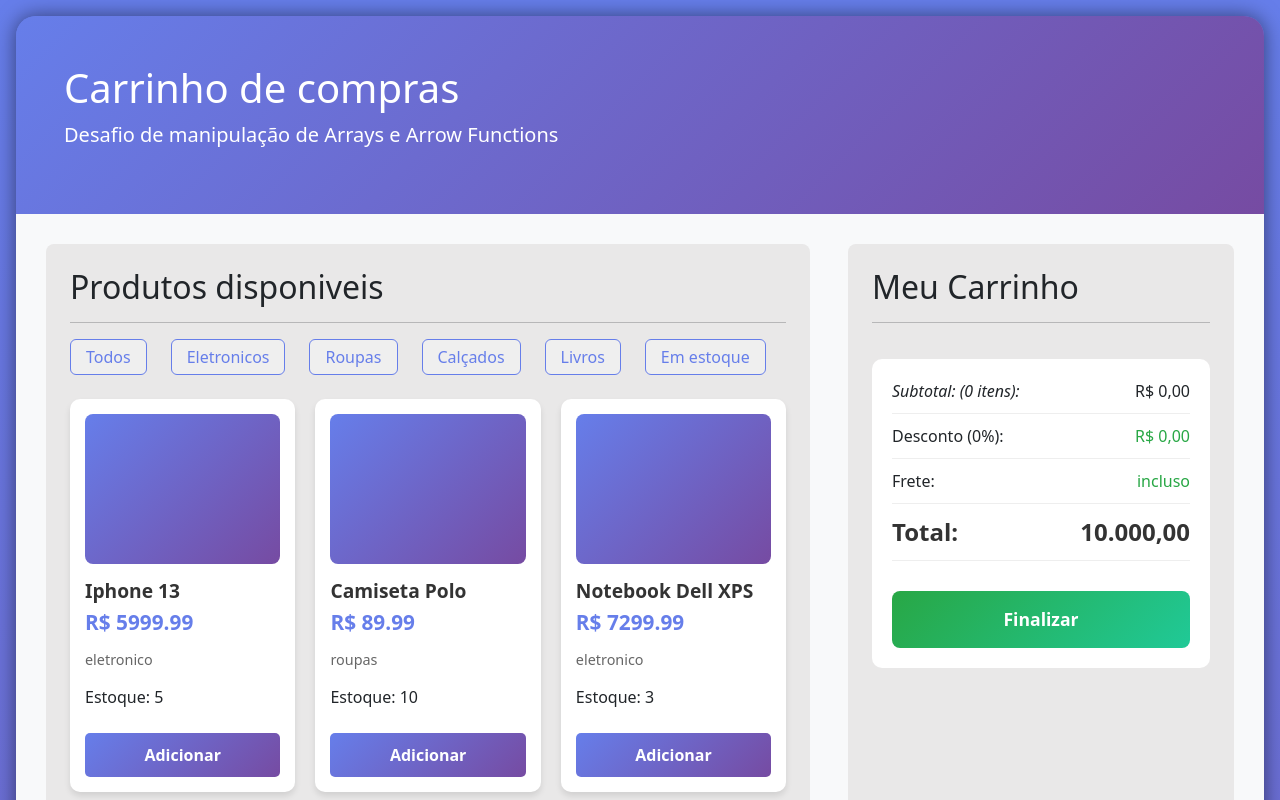
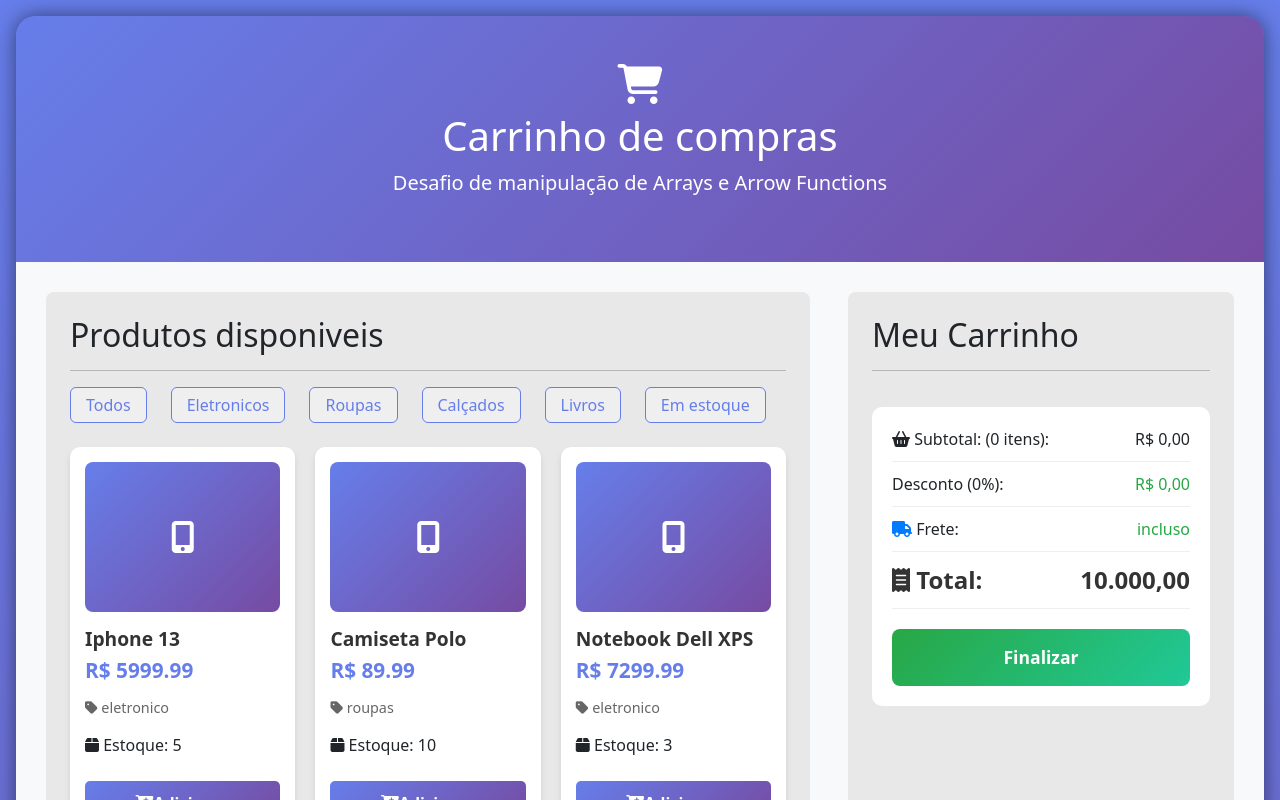
Before and after one commit to Richard-4663/Cart-project, a React (Vite) app: page / in a window 1280 px wide. Shown: the top 800 px of the page. Built offline with nearby package versions, Linux system fonts and the light colour scheme.

Commit message:
mecanicas add item cart, increment e decrement adicionadas

```diff
--- a/index.html
+++ b/index.html
@@ -8,6 +8,7 @@
   </head>
   <body>
     <div id="root"></div>
+    <script src="https://kit.fontawesome.com/3a5bd601d4.js" crossorigin="anonymous"></script>
     <script type="module" src="/src/main.jsx"></script>
   </body>
 </html>
--- a/package.json
+++ b/package.json
@@ -10,6 +10,7 @@
     "preview": "vite preview"
   },
   "dependencies": {
+    "@fortawesome/react-fontawesome": "^3.1.1",
     "bootstrap": "^5.3.8",
     "navigate": "^0.3.6",
     "react": "^19.2.0",
--- a/src/App.jsx
+++ b/src/App.jsx
@@ -4,6 +4,8 @@ import './App.css'
 import Header from './components/Header/Header.jsx'
 import Products from './components/Products/Products.jsx'
 import Cart from './components/Cart/Cart.jsx'
+import { useState } from 'react'
+
 
 function App() {
 
@@ -24,8 +26,53 @@ function App() {
     {id: 14, nome: "Console PlayStation 5", preco: 3999.90, categoria: "eletronico", qntEstoque: 2, quantidadeCarrinho: 0, resultadoQtnCar: 0}
 ];
 
-  let produtosCarrinho = []
+  const [produtosCarrinho, setProdutosCarrinho] = useState([])
 
+
+  function AddItemCart(produto){
+
+    const ItemExist = produtosCarrinho.find(item => item.id == produto.id)
+
+    if (ItemExist){
+      alert("item já está no carrinho")
+    }else{
+      produto.quantidadeCarrinho = 1
+      setProdutosCarrinho([...produtosCarrinho, produto])
+    }
+  }
+
+  function removeItemCart(id){
+    const filtro = produtosCarrinho.filter(produto => produto.id != id)
+    setProdutosCarrinho(filtro)
+  }
+
+
+  //ESTUDAR ISSO AQUI URGENTEMENTE
+  const incrementQuantity = (itemId) => {
+    setProdutosCarrinho(prevCart =>
+      prevCart.map(item =>
+        item.id === itemId
+          ? { ...item, quantidadeCarrinho: item.quantidadeCarrinho + 1 }
+          : item
+      )
+    );
+  };
+
+    const decrementQuantity = (itemId) => {
+    setProdutosCarrinho(prevCart =>
+      prevCart.map(item => {
+        if (item.id === itemId) {
+          const newQuantity = item.quantidadeCarrinho - 1;
+          if (newQuantity <= 0) {
+            // Remove o item se chegar a 0
+            return null;
+          }
+          return { ...item, quantidadeCarrinho: newQuantity };
+        }
+        return item;
+      }).filter(Boolean) // Remove nulls
+    );
+  };
 
 
   return (
@@ -33,8 +80,8 @@ function App() {
       <div className='app-container'>
         <Header />
         <div className='content bg-light'>
-          <Products produtos={produtos}/>
-          <Cart itemCart={produtosCarrinho} />
+          <Products produtos={produtos} onClick={AddItemCart}/>
+          <Cart itemCart={produtosCarrinho} onClick={removeItemCart} increment={incrementQuantity} decrement={decrementQuantity} />
         </div>
       </div>
 
--- a/src/components/Button/Button.jsx
+++ b/src/components/Button/Button.jsx
@@ -3,7 +3,7 @@ import './Button.css'
 export default function Button({text, onclick}){
     return(
         <div>
-            <button onclick={onclick}>{text}</button>
+            <button onClick={onclick}>{text}</button>
         </div>
     )
 }
--- a/src/components/Cart/Cart.css
+++ b/src/components/Cart/Cart.css
@@ -59,50 +59,9 @@
     margin-left: 10px;
 }
 
-.cart-total {
-    background: white;
-    border-radius: 10px;
-    padding: 20px;
-    margin-top: 20px;
+
+button{
+    display: flex;
+    justify-content: center;
+    align-items: center;
 }
-
-.total-line {
-    display: flex;
-    justify-content: space-between;
-    margin-bottom: 10px;
-    padding-bottom: 10px;
-    border-bottom: 1px solid #eee;
-}
-
-.total-final {
-    font-size: 1.5em;
-    font-weight: bold;
-    color: #333;
-    margin-top: 10px;
-}
-
-.btn-checkout {
-    width: 100%;
-    padding: 15px;
-    background: linear-gradient(135deg, #28a745 0%, #20c997 100%);
-    color: white;
-    border: none;
-    border-radius: 8px;
-    font-size: 1.1em;
-    font-weight: 600;
-    cursor: pointer;
-    margin-top: 20px;
-    transition: all 0.3s ease;
-}
-
-.btn-checkout:hover {
-    transform: translateY(-2px);
-    box-shadow: 0 5px 15px rgba(40, 167, 69, 0.4);
-}
-
-.btn-checkout:disabled {
-    background: #6c757d;
-    cursor: not-allowed;
-    transform: none;
-    box-shadow: none;
-}
--- a/src/components/Cart/Cart.jsx
+++ b/src/components/Cart/Cart.jsx
@@ -1,6 +1,9 @@
 import './Cart.css'
+import SummaryCart from '../SummaryCart/SummaryCart.jsx'
+import { useState } from 'react'
 
-export default function Cart({ itemCart = [] }) {
+export default function Cart({ itemCart, onClick, increment, decrement }) {
+
   return (
     <div className="cart-section p-4 text-start rounded-3">
       <h2 className="section-title">Meu Carrinho</h2>
@@ -15,22 +18,22 @@ export default function Cart({ itemCart = [] }) {
               </div>
 
               <div className="cart-item-price">
-                R$ {item.preco}
+                R$ {item.preco.toFixed(2)}
               </div>
             </div>
 
             <div className="cart-item-quantity">
-              <button className="quantity-btn decrease">
+              <button className="quantity-btn decrease" onClick={() => decrement(item.id)}>
                 <i className="fas fa-minus"></i>
               </button>
 
               <span className="quantity">{item.quantidadeCarrinho}</span>
 
-              <button className="quantity-btn increase">
+              <button className="quantity-btn increase" onClick={() => increment(item.id)}>
                 <i className="fas fa-plus"></i>
               </button>
 
-              <button className="btn-remove">
+              <button className="btn-remove" onClick={() => onClick(item.id)}>
                 <i className="fas fa-trash"></i>
               </button>
             </div>
@@ -38,35 +41,8 @@ export default function Cart({ itemCart = [] }) {
         ))}
       </div>
 
-      <div className="cart-total">
-        <div className="total-line">
-          <span id="qtn-itens">
-            <i className="fas fa-shopping-basket">Subtotal: (0 itens):</i>
-          </span>
-          <span id="subtotal">R$ 0,00</span>
-        </div>
+      <SummaryCart />
 
-        <div className="total-line">
-          <span id="textDiscount"> Desconto (0%):</span>
-          <span id="discount" style={{ color: '#28a745' }}>R$ 0,00</span>
-        </div>
-
-        <div className="total-line">
-          <span>
-            <i className="fas fa-truck" style={{ color: '#007bff' }}></i> Frete:
-          </span>
-          <span id="shipping" style={{ color: '#28a745' }}>incluso</span>
-        </div>
-
-        <div className="total-line total-final">
-          <span>
-            <i className="fas fa-receipt"></i> Total:
-          </span>
-          <span id="total">10.000,00</span>
-        </div>
-
-        <button className="btn-checkout">Finalizar</button>
-      </div>
     </div>
   )
 }
--- a/src/components/Header/Header.css
+++ b/src/components/Header/Header.css
@@ -1,7 +1,13 @@
-header{
+.header {
   background: linear-gradient(135deg, var(--corTema) 0%, #764ba2 100%);
   padding: 3em;
   border-start-end-radius: 20px;
   border-start-start-radius: 20px;
   color: white;
+  text-align: center;
 }
+
+.cart-icon {
+  font-size: 2.5rem;
+  margin-bottom: 0.5rem;
+}
--- a/src/components/Header/Header.jsx
+++ b/src/components/Header/Header.jsx
@@ -1,13 +1,13 @@
 import './Header.css'
 
 export default function Header() {
-
   return (
-    <div>
-      <header>
-          <h1>Carrinho de compras</h1>
-        <p className="fs-5">Desafio de manipulação de Arrays e Arrow Functions</p>
-      </header>
-    </div>
+    <header className="header">
+      <i className="fa-solid fa-cart-shopping cart-icon"></i>
+      <h1>Carrinho de compras</h1>
+      <p className="fs-5">
+        Desafio de manipulação de Arrays e Arrow Functions
+      </p>
+    </header>
   )
 }
--- a/src/components/Products/Products.jsx
+++ b/src/components/Products/Products.jsx
@@ -2,7 +2,7 @@ import { useNavigate } from 'react-router'
 import Button from '../Button/Button.jsx'
 import './produtos.css'
 
-export default function Products({produtos}){
+export default function Products({produtos, onClick}){
 
     const navigate = useNavigate()
 
@@ -45,7 +45,7 @@ export default function Products({produtos}){
                         <i className="fas fa-box"></i> Estoque: <span className="stock-count">{produto.qntEstoque}</span>
                     </div>
                     <br />
-                    <button className="btn-add">
+                    <button className="btn-add" onClick={() => onClick(produto)}>
                         <i className="fas fa-cart-plus"></i> Adicionar
                     </button>
                 </div>
--- /dev/null
+++ b/src/components/SummaryCart/SummaryCart.css
@@ -0,0 +1,47 @@
+.cart-total {
+    background: white;
+    border-radius: 10px;
+    padding: 20px;
+    margin-top: 20px;
+}
+
+.total-line {
+    display: flex;
+    justify-content: space-between;
+    margin-bottom: 10px;
+    padding-bottom: 10px;
+    border-bottom: 1px solid #eee;
+}
+
+.total-final {
+    font-size: 1.5em;
+    font-weight: bold;
+    color: #333;
+    margin-top: 10px;
+}
+
+.btn-checkout {
+    width: 100%;
+    padding: 15px;
+    background: linear-gradient(135deg, #28a745 0%, #20c997 100%);
+    color: white;
+    border: none;
+    border-radius: 8px;
+    font-size: 1.1em;
+    font-weight: 600;
+    cursor: pointer;
+    margin-top: 20px;
+    transition: all 0.3s ease;
+}
+
+.btn-checkout:hover {
+    transform: translateY(-2px);
+    box-shadow: 0 5px 15px rgba(40, 167, 69, 0.4);
+}
+
+.btn-checkout:disabled {
+    background: #6c757d;
+    cursor: not-allowed;
+    transform: none;
+    box-shadow: none;
+}
--- /dev/null
+++ b/src/components/SummaryCart/SummaryCart.jsx
@@ -0,0 +1,37 @@
+import { useState } from 'react';
+import './SummaryCart.css'
+
+export default function SummaryCart(productsCart){
+
+    return(
+        <div className="cart-total">
+        <div className="total-line">
+          <span id="qtn-itens">
+            <i className="fas fa-shopping-basket"></i> Subtotal: (0 itens):
+          </span>
+          <span id="subtotal">R$ 0,00</span>
+        </div>
+
+        <div className="total-line">
+          <span id="textDiscount"> Desconto (0%):</span>
+          <span id="discount" style={{ color: '#28a745' }}>R$ 0,00</span>
+        </div>
+
+        <div className="total-line">
+          <span>
+            <i className="fas fa-truck" style={{ color: '#007bff' }}></i> Frete:
+          </span>
+          <span id="shipping" style={{ color: '#28a745' }}>incluso</span>
+        </div>
+
+        <div className="total-line total-final">
+          <span>
+            <i className="fas fa-receipt"></i> Total:
+          </span>
+          <span id="total">10.000,00</span>
+        </div>
+
+        <button className="btn-checkout">Finalizar</button>
+      </div>
+    )
+}
```
Also changed, not shown: 1 other file (tests, documents, lock files or other folders).
